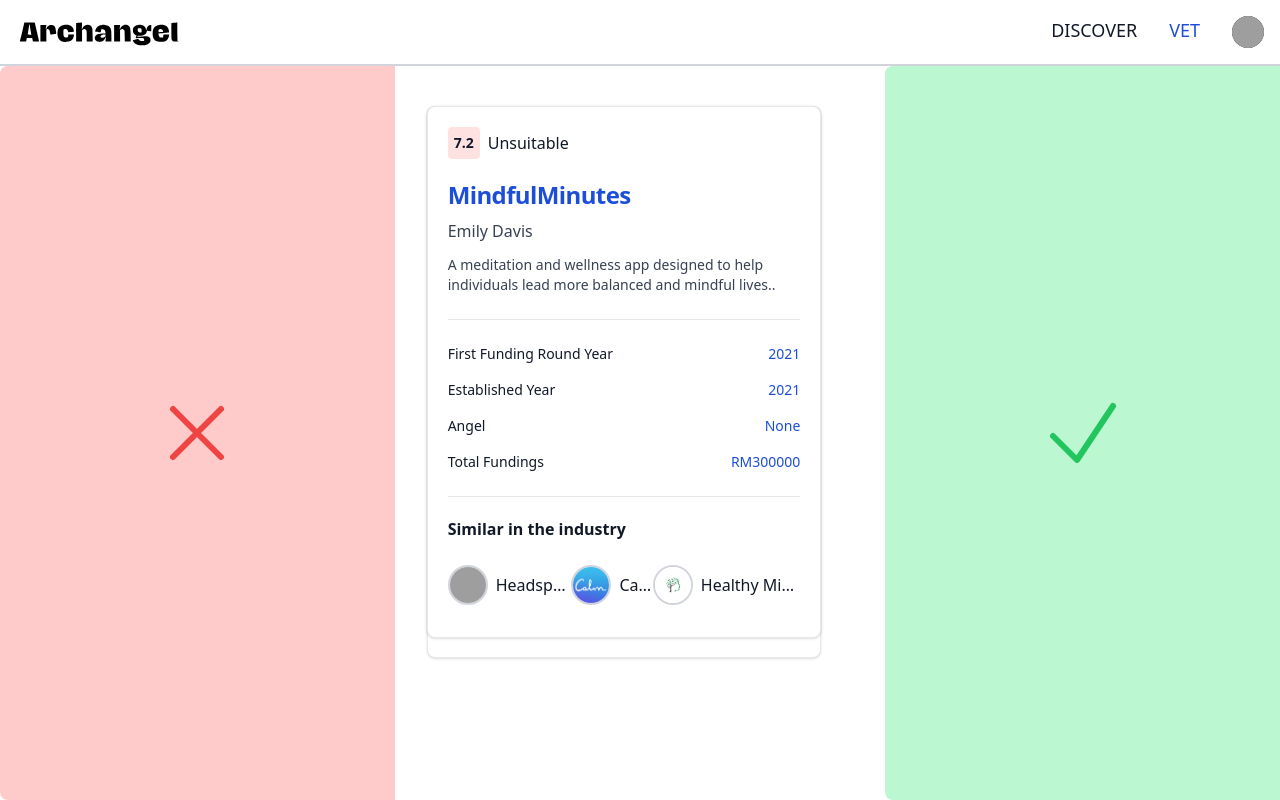
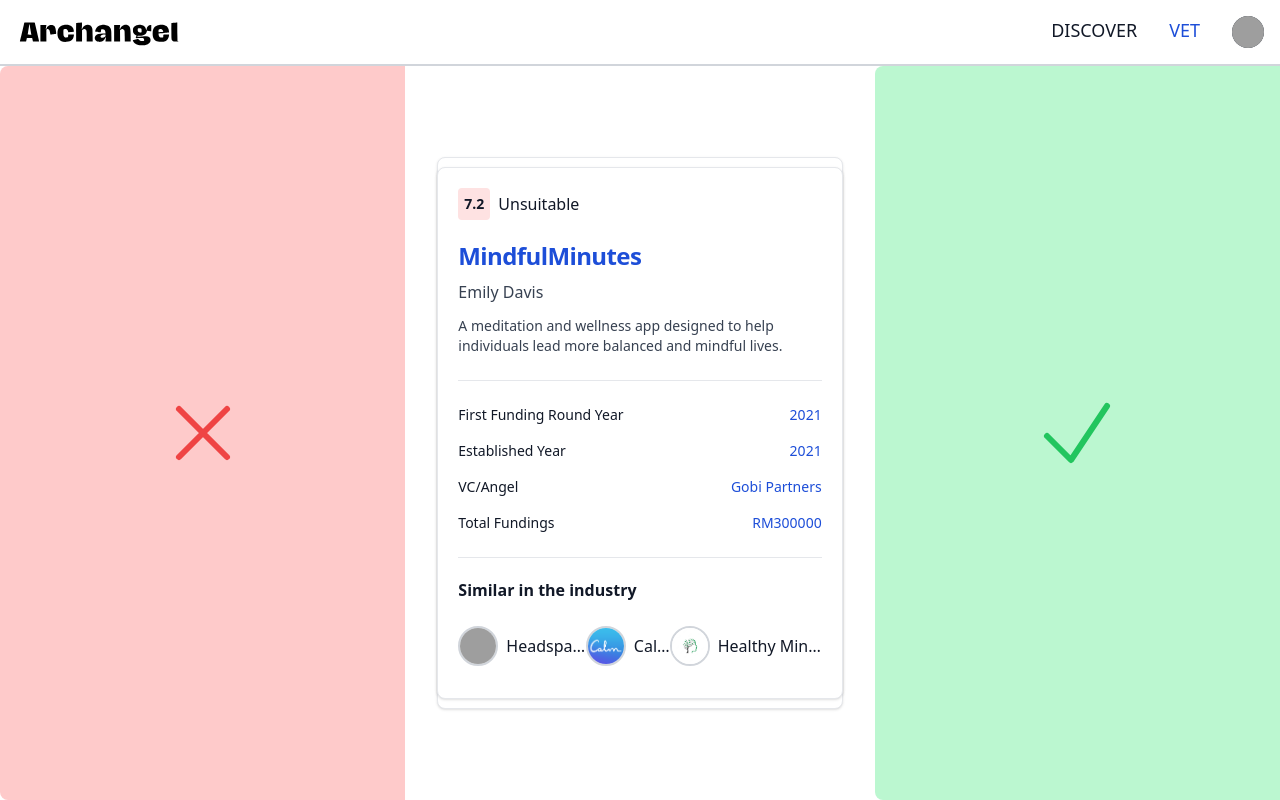
Before and after one commit to GnosisUM/gnosis-vc, a Next.js app: page /vet in a window 1280 px wide. Built offline with nearby package versions, Linux system fonts and the light colour scheme; grey boxes are pictures that could not be loaded.

Commit message:
ui tidy up

```diff
--- a/src/pages/components/DrawerComponent.tsx
+++ b/src/pages/components/DrawerComponent.tsx
@@ -99,7 +99,7 @@
           </div>
         </div>
 
-        <dl className="max-w-md pb-4 text-gray-900 divide-y divide-gray-200 dark:text-white dark:divide-gray-700">
+        <dl className="pb-4 text-gray-900 divide-y divide-gray-200  dark:text-white dark:divide-gray-700">
           <div className="flex flex-col pb-3">
             <dt className="mb-1 text-gray-500 md:text-sm dark:text-gray-400">
               Founder
--- a/src/pages/vet.tsx
+++ b/src/pages/vet.tsx
@@ -34,8 +34,8 @@
                     value: "2017",
                 },
                 {
-                    type: "VC",
-                    value: "None",
+                    type: "VC/Angel",
+                    value: "1337 Ventures",
                 },
                 {
                     type: "Total Fundings",
@@ -73,8 +73,8 @@
                     value: "2017",
                 },
                 {
-                    type: "Angel",
-                    value: "None",
+                    type: "VC/Angel",
+                    value: "Cradle Fund Sdn Bhd",
                 },
                 {
                     type: "Total Fundings",
@@ -85,7 +85,7 @@
         {
             company: "MindfulMinutes",
             founder: "Emily Davis",
-            desc: "A meditation and wellness app designed to help individuals lead more balanced and mindful lives..",
+            desc: "A meditation and wellness app designed to help individuals lead more balanced and mindful lives.",
             aiRate: "7.2",
             status: "default",
             similarComps: [
@@ -112,8 +112,8 @@
                     value: "2021",
                 },
                 {
-                    type: "Angel",
-                    value: "None",
+                    type: "VC/Angel",
+                    value: "Gobi Partners",
                 },
                 {
                     type: "Total Fundings",
@@ -172,7 +172,7 @@
                         ></path>
                     </svg>
                 </a>
-                <div className="container grid">
+                <div className="container grid place-items-center place-content-center">
                     {data.map((item) => (
                         <div
                             className={`container py-10 child-card ${
@@ -187,12 +187,14 @@
                         </div>
                     ))}
                     {data.length == 0 && (
+                        <div className="container flex items-center justify-center">
                         <h5 className="mb-2 text-2xl font-bold tracking-tight text-gray-900">
                             No more ventures available!
                         </h5>
+                        </div>
+
                     )}
                 </div>
-                <div></div>
                 <a
                     href="#"
                     className={`container flex items-center justify-center bg-green-200 rounded-l-lg ${
```
